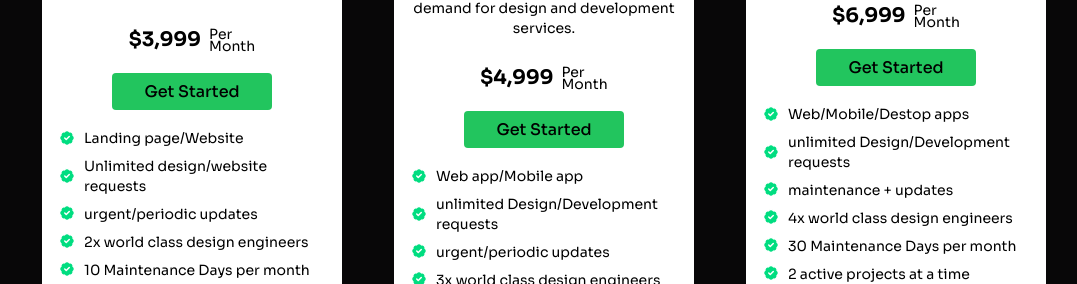
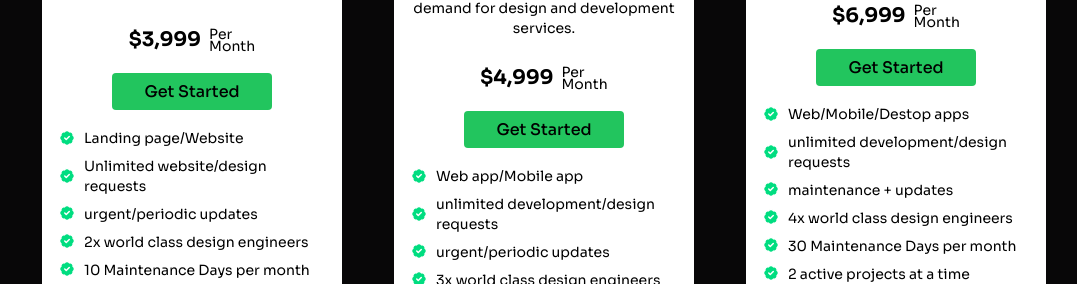
Before and after one commit to UnicornBoost/unicornboost_final, a Next.js app: page / in a window 1280 px wide. Shown: the part 3959-4243 px from the top of the page, without its empty margins (96-1173 px from the left). Built offline with nearby package versions, Linux system fonts and the light colour scheme.

Commit message:
Update page.tsx
Great

```diff
--- a/app/page.tsx
+++ b/app/page.tsx
@@ -232,7 +232,7 @@ export default function Home() {
               pricing="3,999"
               href="https://buy.stripe.com/4gw6qR74t9G43IsdQQ"
               days="Landing page/Website"
-              social="Unlimited design/website requests"
+              social="Unlimited website/design requests"
               firstoption="15 days delivery"
               planInfo="Payment with stripe"
               deck="10 Maintenance Days per month"
@@ -247,7 +247,7 @@ export default function Home() {
               pricing="4,999"
               href="https://buy.stripe.com/4gw7uV4WlaK892MaEF"
               planInfo="Payment with stripe"
-              social="unlimited Design/Development requests"
+              social="unlimited development/design requests"
               days="Web app/Mobile app"
               productype ="Pause or cancel anytime"
               firstoption="20 Maintenance Days per month"
@@ -264,7 +264,7 @@ export default function Home() {
               href="https://buy.stripe.com/6oE6qR9cBg4s4Mw3ce"
               planInfo="Payment with stripe"
               days="Web/Mobile/Destop apps"
-              social="unlimited Design/Development requests"
+              social="unlimited development/design requests"
               productype ="Pause or cancel anytime"
               firstoption="2 active projects at a time"
               secondoption=" Get a customer support team(optional)"
```
